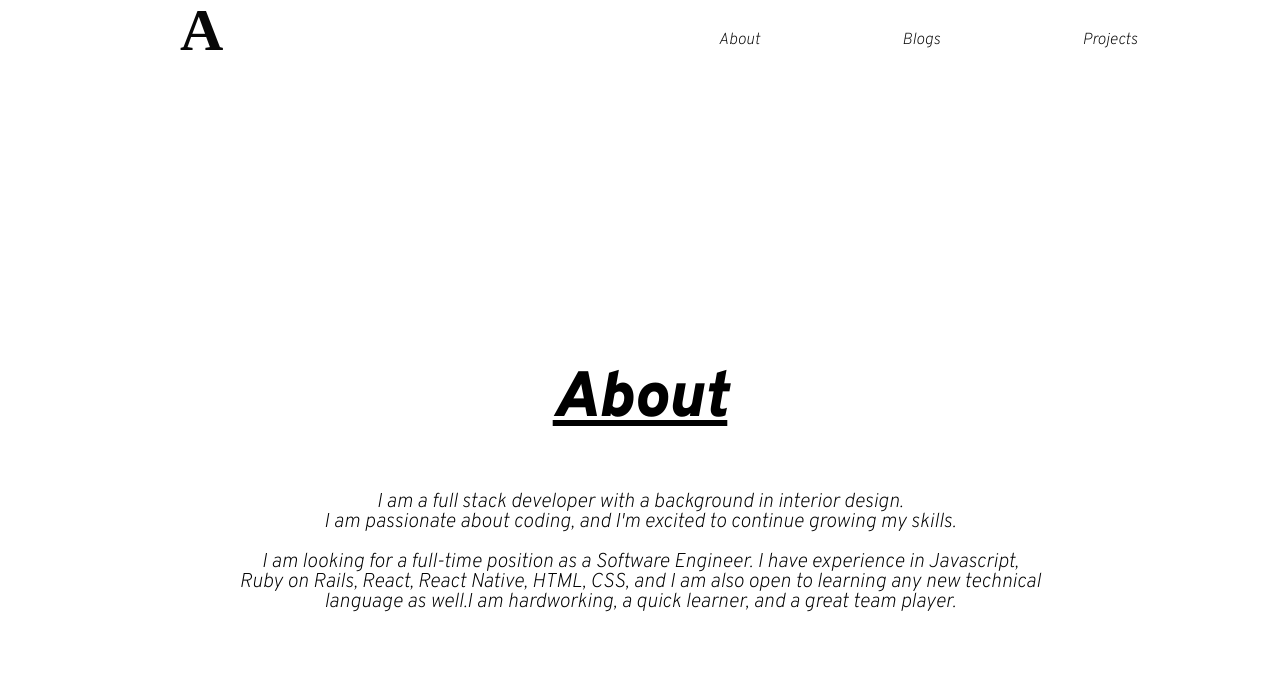
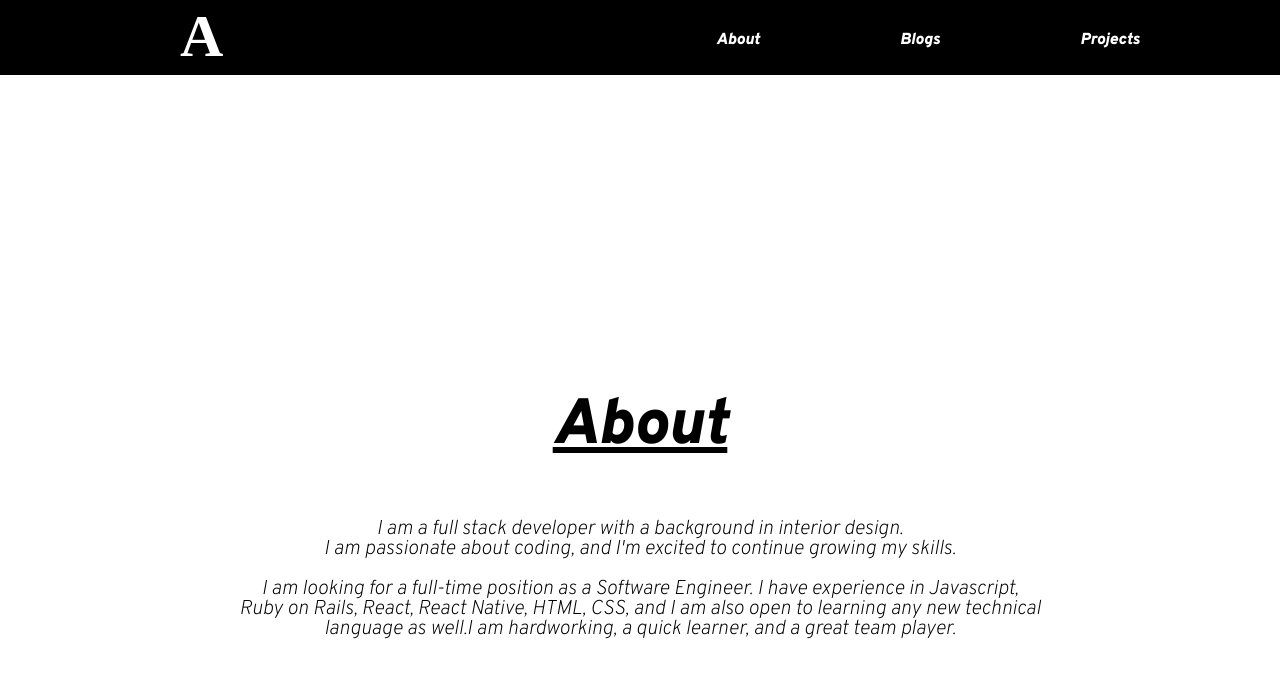
Before and after one commit to Alicerichardson28/portfolio, a React (Create React App) app: page /about in a window 1280 px wide. Shown: the top 678 px of the page. Built offline with nearby package versions, Linux system fonts and the light colour scheme.

Commit message:
style project card

```diff
--- a/src/components/About.css
+++ b/src/components/About.css
@@ -70,10 +70,11 @@ table {
 
 .logo {
     position: absolute;
-    color: rgb(7, 7, 7);
+    color: #ffffff;
     font-size: 60px;
     font-weight: 900;
     margin-left: 3em;
+    margin-top: 0.5%;
 }
 
 .nav-container {
@@ -83,8 +84,13 @@ table {
 }
 
 .nav-list {
-    font-weight: 300;
+    font-weight: 700;
     font-family: 'Overpass', sans-serif;
     margin-top: 2em;
-    color: rgb(8, 8, 8);
+    color: #ffffff;
 }
+
+.navbar-bg {
+    background-color: black;
+    height: 75px;
+}
--- a/src/components/About.js
+++ b/src/components/About.js
@@ -6,6 +6,7 @@ export default class About extends Component {
     render() {
         return (
             <div>
+                <div className='navbar-bg'>
                     <Link to='/'><h2 className='logo'>A</h2></Link>
                             <ul className='nav-container'>
                                     <Link to="/about">
@@ -18,6 +19,7 @@ export default class About extends Component {
                                         <li className='nav-list'>Projects</li>
                                     </Link>
                             </ul>
+                </div>
                 <div className='about-container'>
                         <h1 className='about'>About</h1>
                         <p className='content-about'>
--- a/src/components/Blogs.css
+++ b/src/components/Blogs.css
@@ -99,3 +99,8 @@ table {
     font-weight: 300;
     font-family: 'Overpass', sans-serif;
 }
+
+.navbar-bg {
+    background-color: black;
+    height: 75px;
+}
--- a/src/components/Blogs.js
+++ b/src/components/Blogs.js
@@ -38,6 +38,7 @@ export default class Blogs extends Component {
 
         return (
             <div>
+                <div className='navbar-bg'>
                     <Link to='/'><h2 className='logo'>A</h2></Link>
                     <ul className='nav-container'>
                         <Link to="/about">
@@ -50,6 +51,7 @@ export default class Blogs extends Component {
                             <li className='nav-list'>Projects</li>
                         </Link>
                     </ul>
+                </div>
                 {showBlogs}
             </div>
         )
--- a/src/components/Projects.css
+++ b/src/components/Projects.css
@@ -3,13 +3,14 @@
 
 .eco-freak-project {
     width: 100%;
-    height: 80%;
+    height: 50%;
 }
 
 .font-stack {
     color: black;
     font-weight: 200;
     font-family: 'Overpass', sans-serif;
+    margin-top: 2em;
 }
 
 .project-name {
@@ -20,10 +21,16 @@
 }
 
 .project-card {
+    border-radius: 3%;
     margin-top: 5em;
-    width: 450px;
-    height: 430px;
+    width: 300px;
+    height: 350px;
     background-color: #ffffff;
-    -webkit-filter: drop-shadow(5px 5px 5px #222 );
-    filter: drop-shadow(5px 5px 5px #222);
+    -webkit-filter: drop-shadow(5px 5px 5px rgb(133, 133, 133) );
+    filter: drop-shadow(5px 5px 5px rgb(148, 148, 148));
 }
+
+.navbar-bg {
+    background-color: black;
+    height: 75px;
+}
--- a/src/components/Projects.js
+++ b/src/components/Projects.js
@@ -7,6 +7,7 @@ export default class Projects extends Component {
     render() {
         return (
             <div>
+                <div className='navbar-bg'>
                     <Link to='/'><h2 className='logo'>A</h2></Link>
                     <ul className='nav-container'>
                         <Link to="/about">
@@ -19,7 +20,9 @@ export default class Projects extends Component {
                             <li className='nav-list'>Projects</li>
                         </Link>
                     </ul>
+                </div>
                 <div>
+                    <h1>some of my latest work</h1>
                     <ul className='project-container'>
                         <li className='project-card'>
                             <a href='http://ec2-3-128-181-53.us-east-2.compute.amazonaws.com/'>
```
Lines whose indentation alone changed are shown as unchanged.
